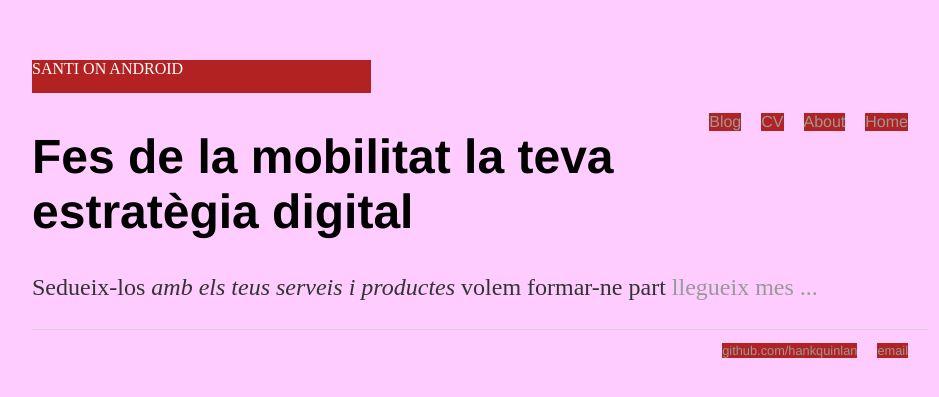
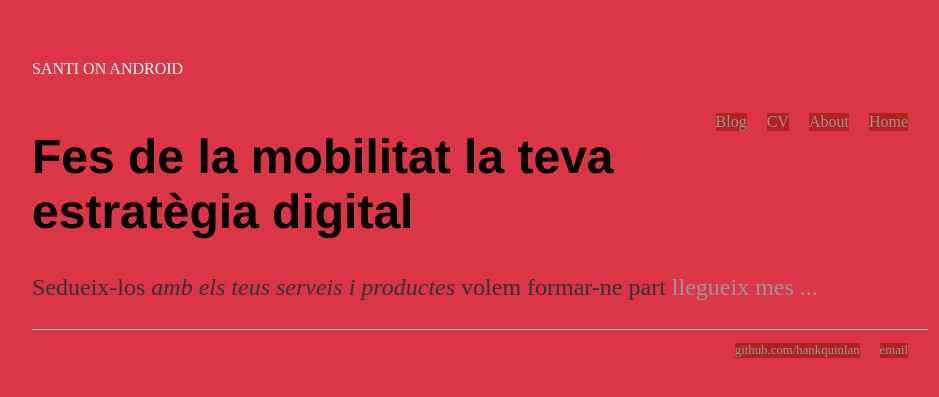
Before and after one commit to SantiOnAndroid/SantiOnAndroid.github.io, a Jekyll site: the page built from index.html, in a window 1280 px wide. Shown: the top 397 px of the page, without its empty margins (160-1099 px from the left). Built offline with Jekyll 4.4.1, drawn with Linux system fonts in a browser that asks for light colours; some web fonts are replaced.

Commit message:
modificant titolj

```diff
--- a/css/main.css
+++ b/css/main.css
@@ -8,24 +8,24 @@ body {
     margin: 60px auto;
     width: 70%;
 
-    background: #fcf;
+    background: #dc3545;
     transition: 5s;
 
 
 }
 
 svg{
-    font-family:Rockwell;
-    background: firebrick;
-    fill: #ffffff;
+    font-family:inherit;
+    background:#dc3545;
+    fill: #fafafa;
 }
 
 
 nav ul, footer ul {
-    font-family:'Helvetica', 'Arial', 'Sans-Serif';
+    font-family:inherit;
     padding: 0px;
     list-style: none;
-    font-weight: normal;
+    font-weight: inherit;
 
 }
 nav ul li, footer ul li {
```
